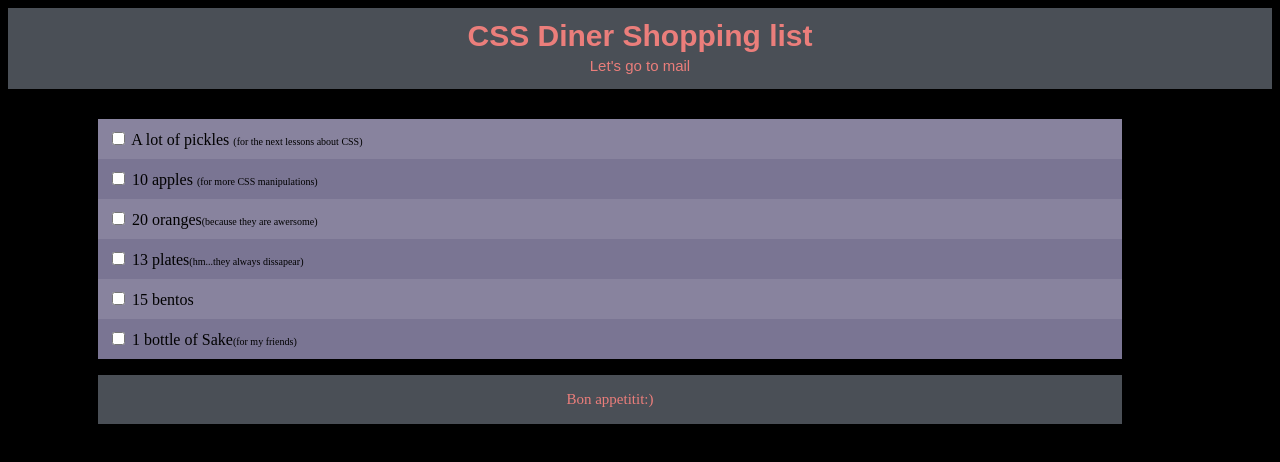
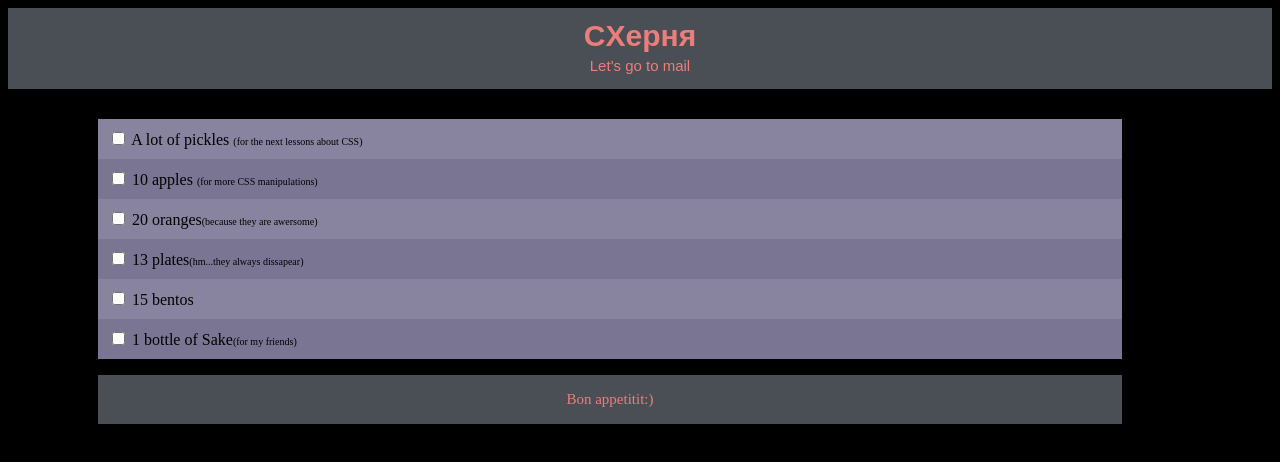
Before and after one commit to vladuka6/test-gut, a plain HTML site: page index.html in a window 1280 px wide. Drawn offline with Linux system fonts and the light colour scheme.

Commit message:
chahge header

```diff
--- a/index.html
+++ b/index.html
@@ -9,7 +9,7 @@
 </head>
 <body>
   <header>
-      <h1>CSS Diner Shopping list</h1>
+      <h1>CХерня</h1>
       <p>Let's go to mail</p>
   </header>
   <main>
```
